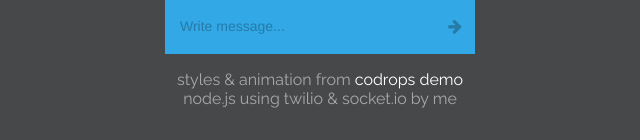
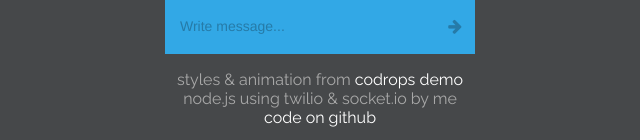
Before and after one commit to mcdermottsolutions/mcd-text-chat, a website: page public/index.html in a window 1280 px wide. Shown: the part 682-822 px from the top of the page, without its empty margins (320-960 px from the left). Drawn offline with Linux system fonts and the light colour scheme; a script that the page names is missing.

Commit message:
added copy

```diff
--- a/public/index.html
+++ b/public/index.html
@@ -51,7 +51,9 @@
 
 			<section>
 				<p>styles & animation from <a target="_blank" href="http://tympanus.net/Development/CreativeGooeyEffects/">codrops demo</a><br />
-				node.js using twilio & socket.io by me</p>
+				node.js using twilio & socket.io by me<br />
+				<a href="https://github.com/mcdermottsolutions/mcd-text-chat">code on github</a>
+				</p>
 			</section>
 
 		</div>
```
